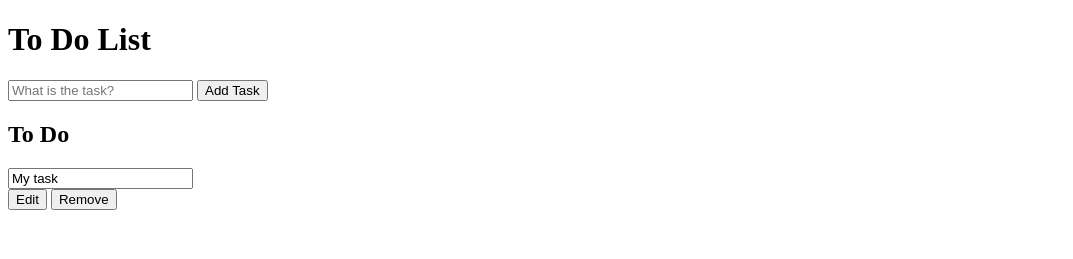
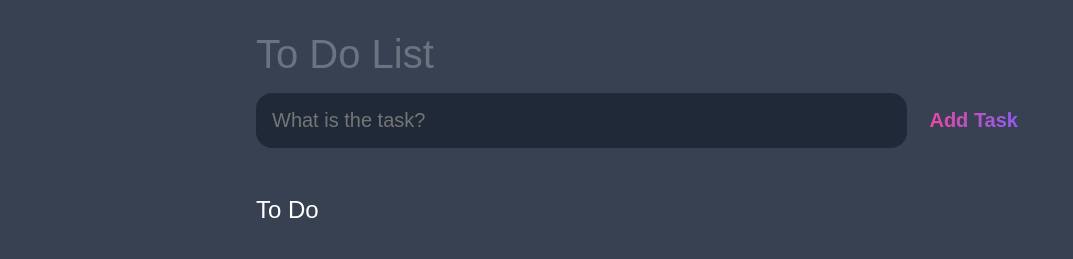
Before and after one commit to PeterShin23/ToDoList, a plain HTML site: page index.html in a window 1280 px wide. Shown: the whole page, without its empty margins (0-1073 px from the left). Drawn offline with Linux system fonts and the light colour scheme.

Commit message:
finished styling

```diff
--- a/index.html
+++ b/index.html
@@ -25,15 +25,16 @@
             <h2>To Do</h2>
 
             <div id="tasks">
+                <!-- commented out so that we can make them upon add task in js -->
+                <!-- <div class="task">
                     <div class="content">
                         <input type="text" class="text" value="My task" readonly />
                     </div>
-            </div>
-            <div>
                     <div class="actions">
                         <button class="edit">Edit</button>
                         <button class="delete">Remove</button>
                     </div>
+                </div> -->
             </div>
         </section>
     </main>
--- a/style.css
+++ b/style.css
@@ -0,0 +1,167 @@
+:root {
+    --dark: #374151;
+    --darker:#1F2937;
+    --darkest: #111827;
+    --grey: #6B7280;
+    --light: #EEE;
+    --pink: #EC4899;
+    --purple: #8b5cf6;
+}
+
+/*  */
+* {
+    box-sizing: border-box;
+    margin: 0;
+    font-family: 'Fira sans', sans-serif;
+}
+
+body {
+    /* used to lay out and alighn space among items in body (container) */
+    display: flex;
+    /* makes layout of items vertical */
+    flex-direction: column;
+    /* vh: viewport height; so 100 means take up the whole page */
+    min-height: 100vh;
+    background: var(--dark);
+    /* make items in body white (because background is dark) */
+    color: white;
+}
+
+header {
+    /* rem is root element's font-size aka 1rem = 16px */
+    padding: 2rem 1rem; /*put number and rem together; otherwise doesn't register */
+    max-width: 800px;
+    width: 100%;
+    margin: 0 auto;
+}
+
+header h1 {
+    font-size: 2.5rem;
+    font-weight: 300;
+    color: var(--grey);
+    margin-bottom: 1rem;
+}
+
+/* #: select element with id of _ */
+#new-task-form {
+    display: flex;
+}
+
+/* set everything as none so that we can customize these ourselves */
+input, button {
+    appearance: none;
+    border: none;
+    outline: none;
+    background: none;
+}
+
+#new-task-input {
+    flex: 1 1 0%;
+    background-color: var(--darker);
+    padding: 1rem;
+    border-radius: 1rem;
+    margin-right: 1rem;
+    color: var(--light);
+    font-size: 1.25rem;
+}
+
+#new-task-holder {
+    color: var(--grey);
+}
+
+#new-task-submit {
+    color: var(--pink);
+    font-size: 1.25rem;
+    font-weight: 700;
+    /* will make a rectangular button with gradient */
+    background-image: linear-gradient(to right, var(--pink), var(--purple));
+    /* now make the text have the gradient */
+    -webkit-background-clip: text;
+    -webkit-text-fill-color: transparent;
+    cursor: pointer;
+    transition: 0.4s;
+
+}
+
+#new-task-submit:hover {
+    opacity: 0.8;
+}
+
+#new-task-submit:active {
+    opacity: 0.5;
+}
+
+main {
+    flex: 1 1 0%;
+    /* padding: 2rem 1rem; */
+    max-width: 800px;
+    width: 100%;
+    margin: 0 auto;
+}
+
+/* '.' refers to section class and its contents */
+.task-list {
+    padding: 1rem;
+}
+
+/* this refers to the h2 in the task-list class */
+.task-list h2 {
+    font-size: 1.5rem;
+    font-weight: 300;
+    color: var(--gray);
+    margin-bottom: 1rem;
+}
+
+#tasks .task {
+    display: flex;
+    justify-content: space-between;
+    background-color: var(--darkest);
+    padding: 1rem;
+    border-radius: 1rem;
+    margin-bottom: 1rem;
+}
+
+#tasks .task .content .text {
+    color: var(--light);
+    font-size: 1.125rem;
+    width: 100%;
+    display: block;
+    transition: 0.4s;
+}
+
+/* for text that is not read-only */
+#tasks .task .content .text:not(:read-only) {
+    color: var(--pink);
+}
+
+#tasks .task .actions {
+    display: flex;
+    margin: 0 -0.5rem;
+}
+
+.task .actions button {
+    cursor: pointer;
+    margin: 0 0.5rem;
+    font-size: 1.125rem;
+    font-weight: 700;
+    text-transform: uppercase;
+    transition: 0.4s;
+}
+
+.task .actions button:hover {
+    opacity: 0.8;
+}
+
+.task .actions button:active {
+    opacity: 0.5;
+}
+
+.task .actions .edit {
+    background-image: linear-gradient(to right, var(--pink), var(--purple));
+    -webkit-background-clip: text;
+    -webkit-text-fill-color: transparent;
+}
+
+.task .actions .delete {
+    color: crimson;
+}
```
Lines whose indentation alone changed are shown as unchanged.
